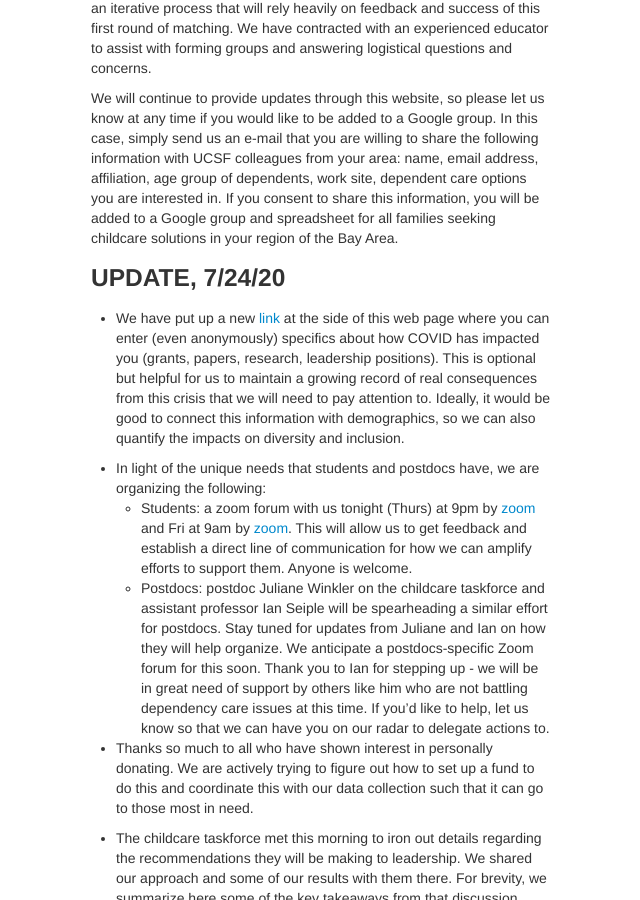
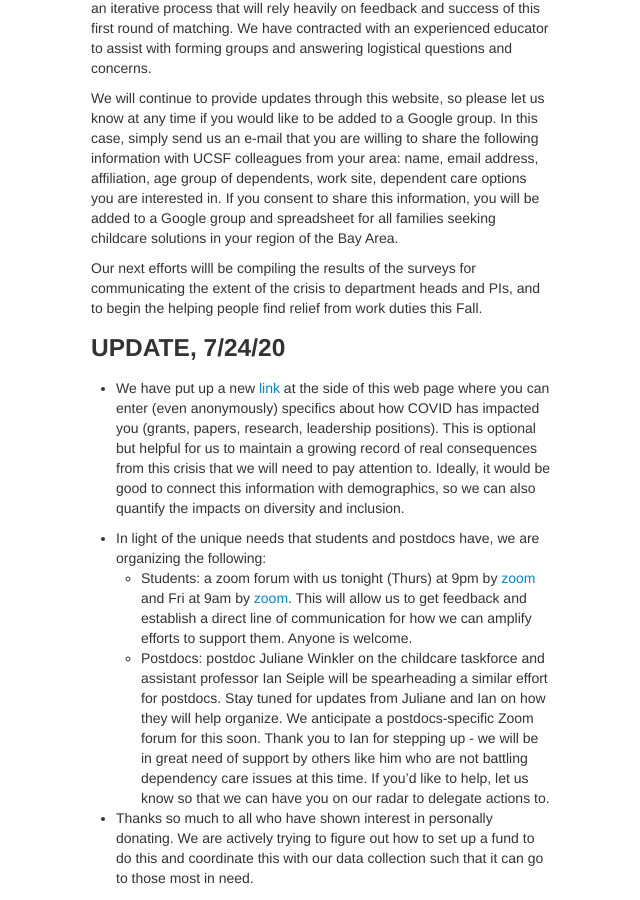
Before and after one commit to fraserlab/sci-dependentcare, a Jekyll site: the page built from index.md, in a window 1280 px wide and 900 px high, scrolled down 554 px. Shown: the whole window, without its empty margins (199-839 px from the left). Built offline with Jekyll 4.4.1, drawn with Linux system fonts in a browser that asks for light colours; some of the changed text lies outside the part shown.

Commit message:
updated with next steps

```diff
--- a/index.md
+++ b/index.md
@@ -12,6 +12,7 @@ In response to the second survey, now closed, our next step is to provide connec
 
 We will continue to provide updates through this website, so please let us know at any time if you would like to be added to a Google group. In this case, simply send us an e-mail that you are willing to share the following information with UCSF colleagues from your area:  name, email address, affiliation, age group of dependents, work site, dependent care options you are interested in.  If you consent to share this information, you will be added to a Google group and spreadsheet for all families seeking childcare solutions in your region of the Bay Area.
 
+Our next efforts willl be compiling the results of the surveys for communicating the extent of the crisis to department heads and PIs, and to begin the helping people find relief from work duties this Fall.
 
 ### UPDATE, 7/24/20
 
@@ -66,7 +67,7 @@ We have also posted a summary of the first survey [here](/pages/survey.html).
 
 **A [second survey](https://forms.gle/Z6uJP9XYiVPhvSLb6)**  asks for work responsibilities (e.g. teaching relief, mentorship sharing, committee service, cover for leadership roles, technician or editing services for trainees) that need to be covered in light of caregiver duties. We will do our best to activate others without caregiver responsibilities to share some of this burden. Ideas include teaching, pairing labs for joint lab meetings/mentorship, committee service, temporary cover for leadership roles.
 
-## ~~Goal #3: Match parents with each other to enable shared caregiving~~  (on-going, but see 7/27/20 update above!
+## ~~Goal #3: Match parents with each other to enable shared caregiving~~  (on-going, but see 7/27/20 update above!)
 
 * We are linking parents, grouped based on your children's age group(s) and your geographic location. We hope to enable you to self-organize into cohorts to share efforts/costs. We will start by matching families together. Our next focus will be to try to get caregivers matched up for groups that do not have bandwidth to find caregivers, initially focusing on trainees with needs in this area. ** ***
 
```
